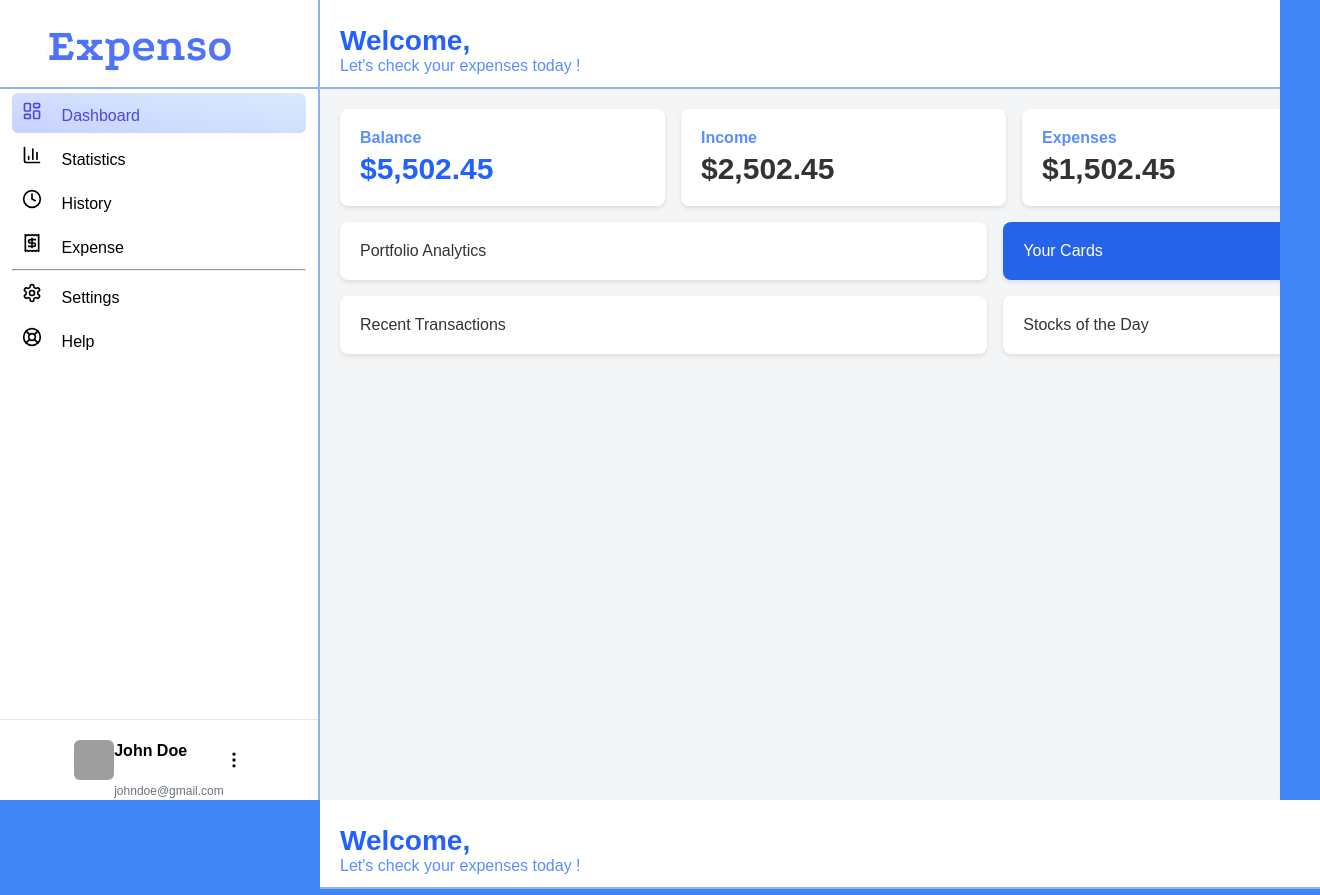
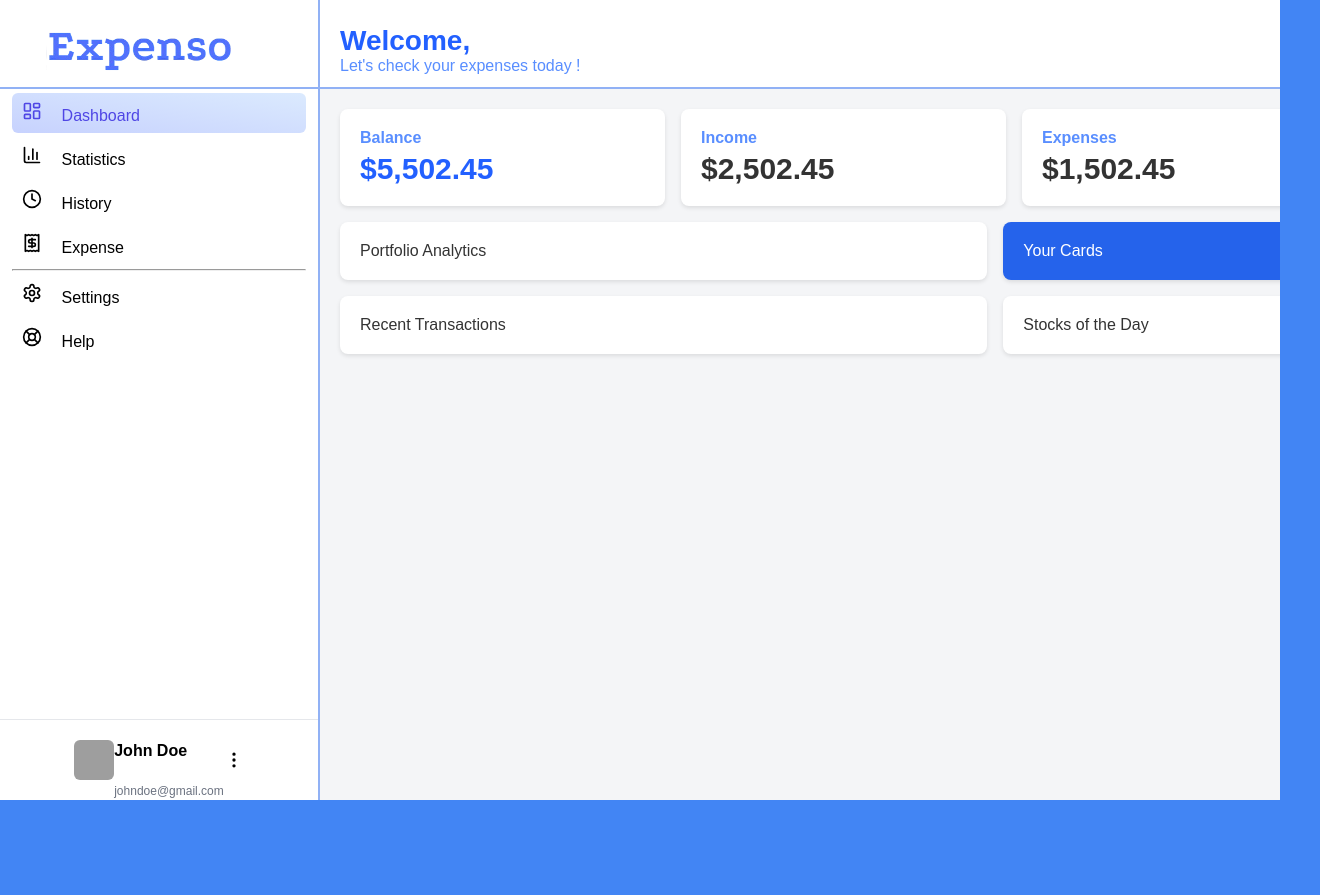
Before and after one commit to HassanKashif-pro/Expense-Tracker, a React (Vite) app in the folder my-react-app/: page /home in a window 1280 px wide. Shown: the whole page, 1320 px wide, since content can reach past the window. After the commit the page ends 800 px from the top, so only its background shows below. Built offline with nearby package versions, Linux system fonts and the light colour scheme; grey boxes are pictures that could not be loaded; a web font is replaced by a local one.

Commit message:
(webapp): Header component (fix)

```diff
--- a/my-react-app/src/App.tsx
+++ b/my-react-app/src/App.tsx
@@ -11,7 +11,7 @@ import History from "./pages/History";
 import Signin from "./pages/SignIn";
 import Signup from "./pages/SignUp";
 import Stats from "./pages/Stats";
-import CombinedComponent from "./components/CombinedComponent";
+import IloveBalls from "./components/side-Items";
 
 function App() {
   return (
@@ -22,7 +22,7 @@ function App() {
         <Route path="/signup" element={<Signup />} />
 
         {/* Routes that include the sidebar */}
-        <Route element={<CombinedComponent />}>
+        <Route element={<IloveBalls />}>
           <Route path="/home" element={<Home />} />
           <Route path="/expense" element={<Expense />} />
           <Route path="/history" element={<History />} />
--- a/my-react-app/src/components/CombinedComponent.tsx
+++ /dev/null
@@ -1,15 +0,0 @@
-import React from "react";
-
-import Header from "@/components/Header";
-import IloveBalls from "./side-Items";
-
-export default function CombinedComponent() {
-  return (
-    <>
-      <IloveBalls />
-      <div style={{ marginLeft: "320px" }}>
-        <Header />
-      </div>
-    </>
-  );
-}
```
